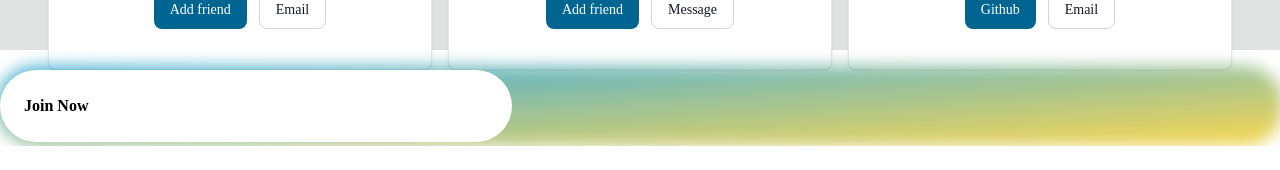
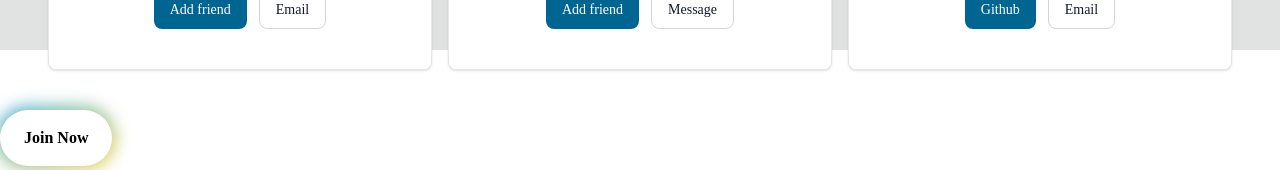
Before and after one commit to SqmL1/ProgrammingClub, a Nuxt app: page /about in a window 1280 px wide. Shown: the part 750-920 px from the top of the page. Before the commit the page ends 896 px from the top, so only its background shows below. Built offline with nearby package versions, Linux system fonts and the light colour scheme.

Commit message:
fix(components/InternalLink.vue): Fix link container being too long

```diff
--- a/components/InternalLink.vue
+++ b/components/InternalLink.vue
@@ -8,16 +8,16 @@
 <template>
 		<NuxtLink
 			:to="link"
-			class="relative w-fit h-fit"
+			class="relative flex flex-shrink"
 		>
 			<div class="relative">
 			<div
 				class="absolute -inset-1 rounded-full bg-gradient-to-tl from-yellow-300 to-link opacity-75 blur"
 			></div>
 				<div
-				class="relative block max-w-lg p-6 bg-white rounded-full hover:bg-gray-100 dark:bg-gray-800 dark:hover:bg-gray-700"
+				class="relative block max-w-lg py-4 px-6 bg-white rounded-full hover:bg-gray-100 dark:bg-gray-800 dark:hover:bg-gray-700 w-fit"
 				>
-					<div class="font-bold font-extra">
+					<div class="font-bold font-extra w-fit">
 						{{ text }}
 					</div>
 				</div>
```
